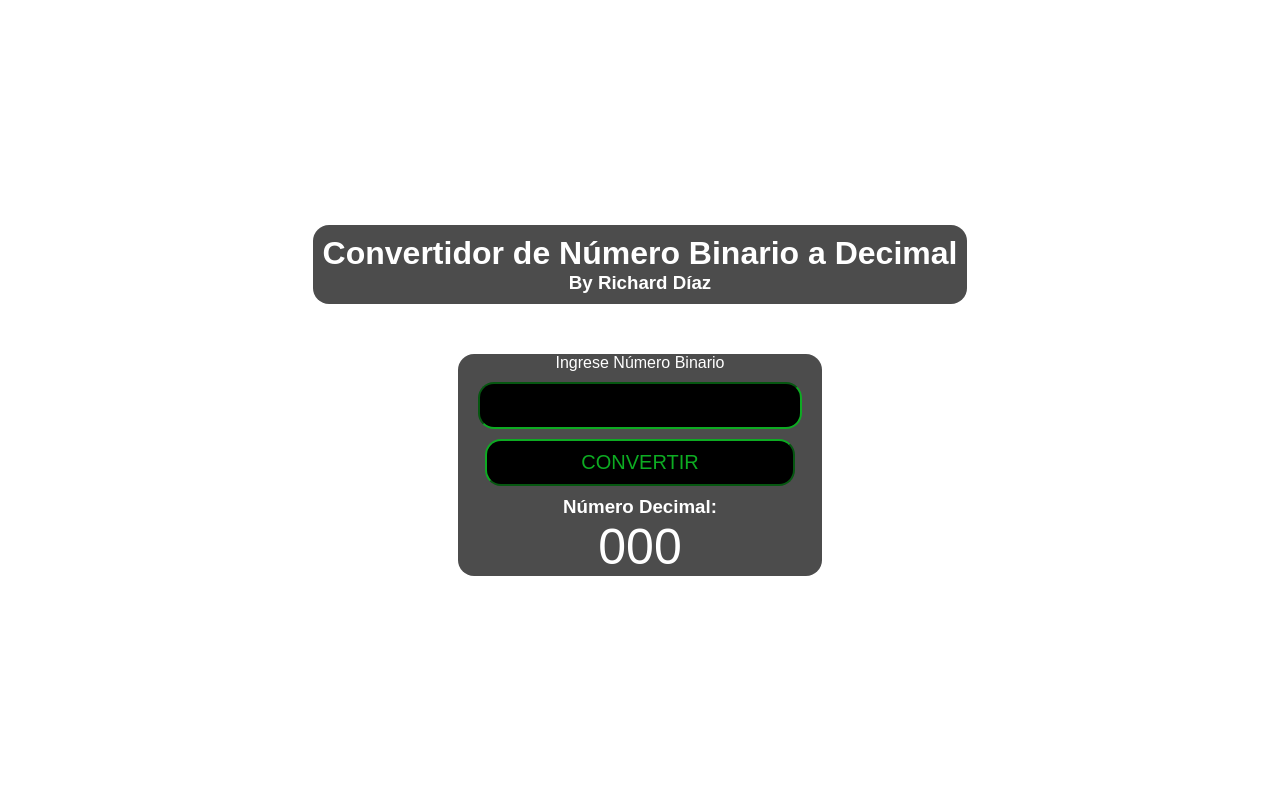
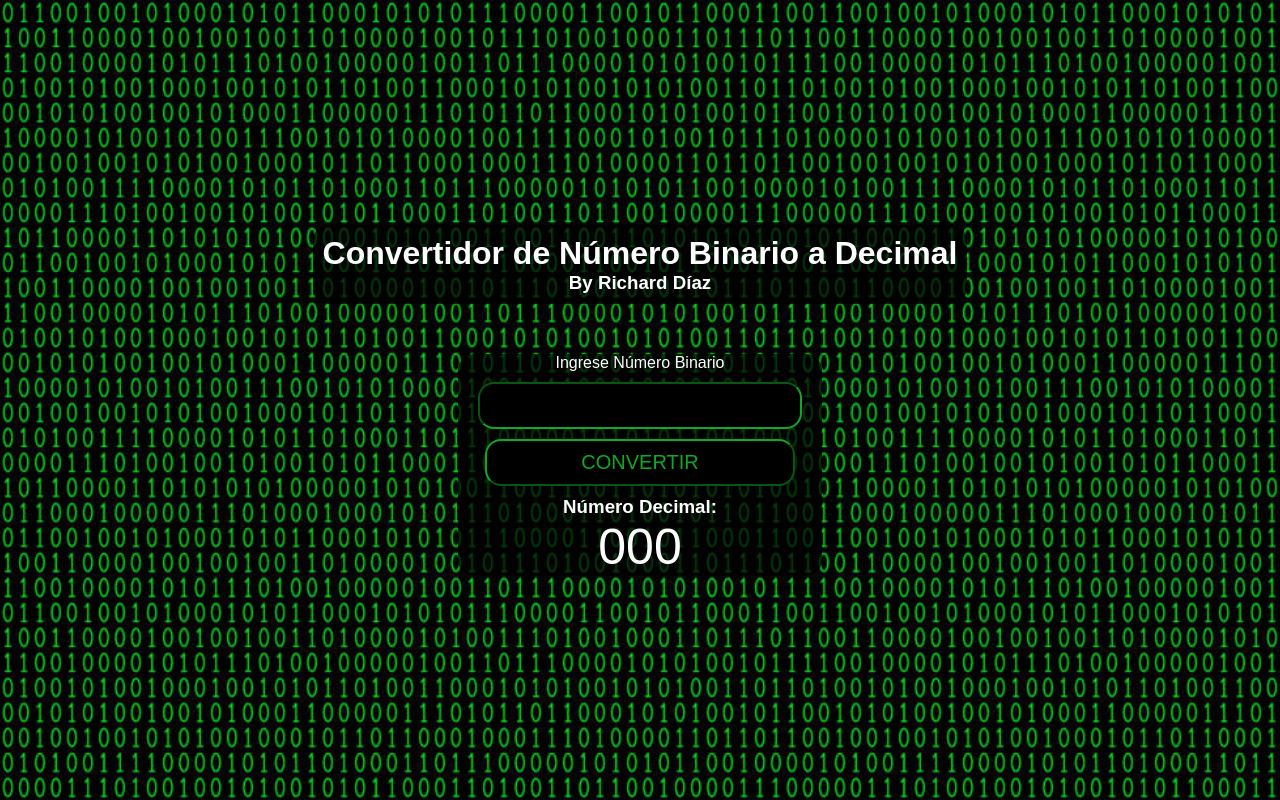
Before and after one commit to RgokuD7/Bin2Dec, a plain HTML site: page index.html in a window 1280 px wide. Drawn offline with nearby package versions, Linux system fonts and the light colour scheme; the site is published under a folder, as on GitHub Pages, so addresses that start at the root find nothing.

Commit message:
cambio ruta fondo

```diff
--- a/style.css
+++ b/style.css
@@ -4,7 +4,7 @@
 }
 
 body {
-    background-image: url("/img/fondo.jpg");
+    background-image: url("fondo.jpg");
     background-size: contain;
     background-position: center;
     display: flex;
```
Also changed, not shown: fondo.jpg (renamed from img/fondo.jpg).
